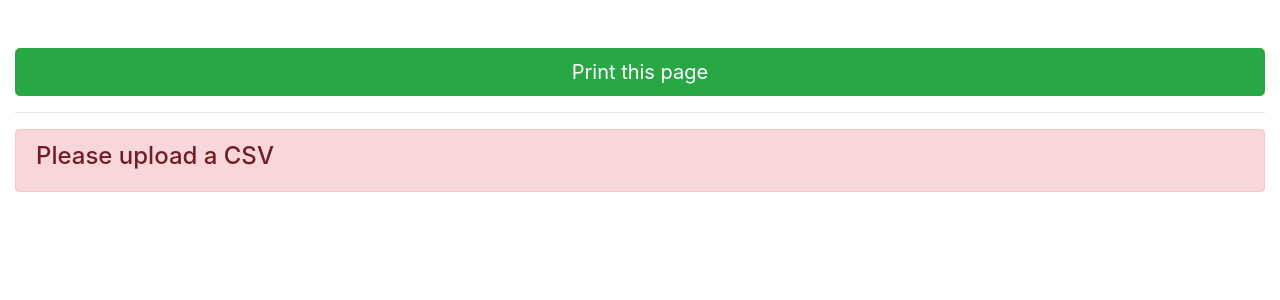
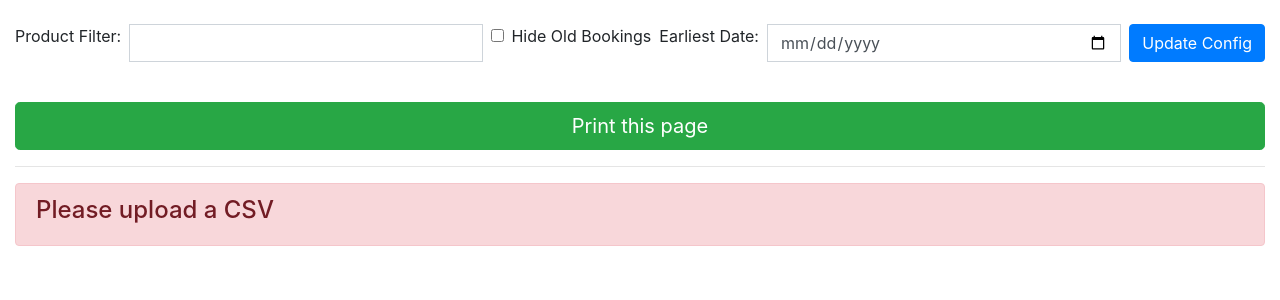
Before and after one commit to WillB97/ticket-sheets, a Flask app: page /tally in a window 1280 px wide. Shown: the part 56-356 px from the top of the page. Run offline with Flask 3, Linux system fonts and the light colour scheme; some libraries are stand-ins or nearby versions.

Commit message:
Allow editing config from the error page

```diff
--- a/ticket_sheets/templates/error.html
+++ b/ticket_sheets/templates/error.html
@@ -1,4 +1,23 @@
 {% extends "header.html" %}
+
+{% block config %}
+<form action="config" method="post">
+    <div class="input-group mb-2">
+        <label for="filter" class="mr-sm-2">Product Filter:</label>
+        <input class="form-control mb-2 mr-sm-2" type="text" name="filter" id="filter" value="{{config['filter']|default('')}}">
+
+        <div class="form-check mb-2 mr-sm-2">
+            <label class="form-check-label">
+                <input class="form-check-input" type="checkbox" name="hideOld" value="hide" {% if config.hide_old %}checked{% endif %}> Hide Old Bookings
+            </label>
+        </div>
+
+        <label for="filterDate" class="mr-sm-2">Earliest Date:</label>
+        <input class="form-control mb-2 mr-sm-2" type="date" name="filterDate" id="filterDate" value="{{config.old_date|default('')}}">
+        <input type="submit" class="btn btn-primary mb-2" value="Update Config" name="submit">
+    </div>
+</form>
+{% endblock %}
 
 {% block content %}
 <div class="alert alert-danger">
```
Also changed, not shown: ticket_sheets/new_server.py (+10 -1 lines).
